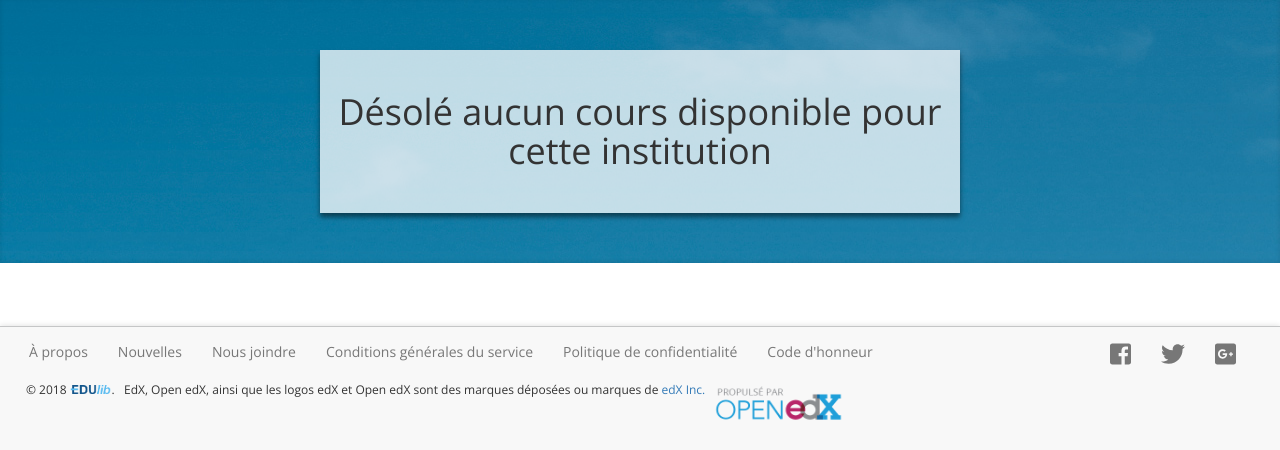
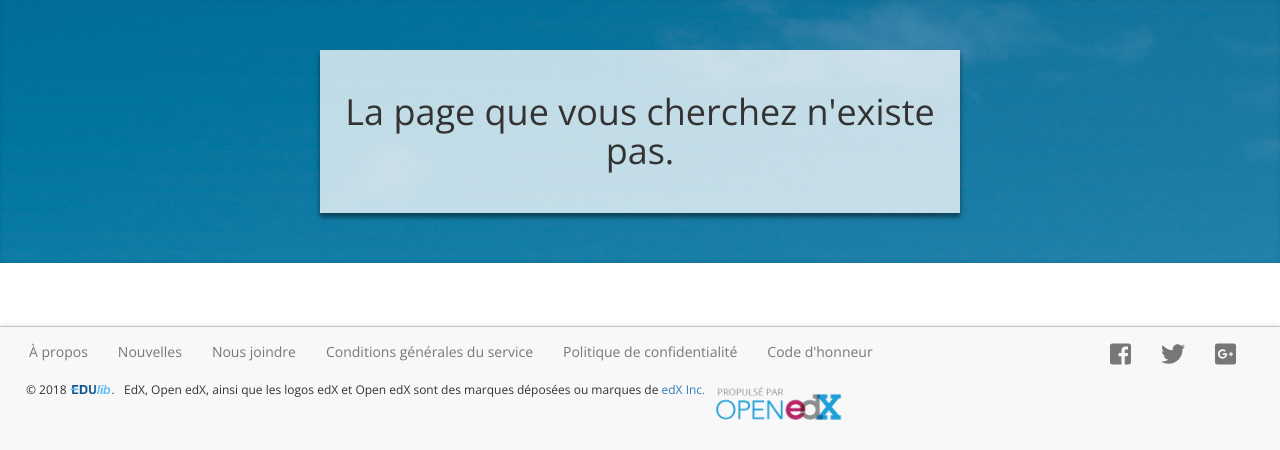
Before and after one commit to EDUlib/course-discovery-plugin, a Django app: template catalog/templates/catalog/unknown.html in a window 1280 px wide. Shown: the part 60-510 px from the top of the page. Run offline with Django 3.2, Linux system fonts and the light colour scheme; the template is opened without the code that fills it, so the values that code supplies are empty; some libraries are stand-ins or nearby versions.

Commit message:
Removed superfluous setting and modified the unknown html page.

```diff
--- a/catalog/templates/catalog/unknown.html
+++ b/catalog/templates/catalog/unknown.html
@@ -3,7 +3,7 @@
         <section class="home">
           <header class="outer-wrapper">
               <hgroup class="title">
-                    <h1>D&eacute;sol&eacute; aucun cours disponible pour cette institution</h1>
+                    <h1>La page que vous cherchez n'existe pas.</h1>
               </hgroup>
             </header>
 
--- a/catalog/views.py
+++ b/catalog/views.py
@@ -50,7 +50,6 @@ def catalog(request):
         'course_current': course_current,
         'course_past': course_past,
         'EDULIB_LMS': settings.EDULIB_LMS,
-        'EDULIB_CATALOG': settings.EDULIB_CATALOG,
     }
     return render(request, 'catalog/index.html', context)
 
@@ -89,7 +88,6 @@ def organisation(request, org_name):
         'course_current': course_current,
         'course_past': course_past,
         'EDULIB_LMS': settings.EDULIB_LMS,
-        'EDULIB_CATALOG': settings.EDULIB_CATALOG,
         'ORG_MODEL': org_obj,
     }
     return render(request, 'catalog/org_index.html', context)
--- a/mysite/settings.EDITME.py
+++ b/mysite/settings.EDITME.py
@@ -17,7 +17,6 @@ EDULIB_USER     = 'CHANGE ME'
 EDULIB_PWD      = 'CHANGE ME'
 EDULIB_DISCO    = 'CHANGE ME'
 EDULIB_LMS      = 'CHANGE ME'
-EDULIB_CATALOG  = 'CHANGE ME'
 ##### DO NOT KEEP IN GITHUB #####
 
 # Build paths inside the project like this: os.path.join(BASE_DIR, ...)
```
Also changed, not shown: db.sqlite3.
